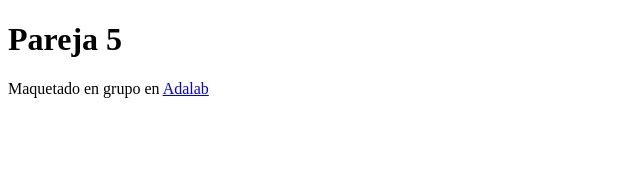
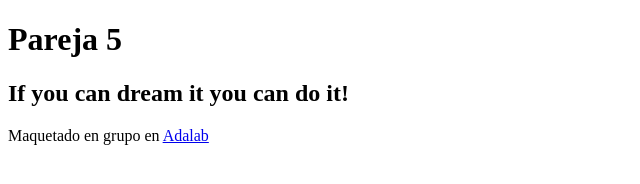
Before and after one commit to Nymesia47/ejercicios-para-el-pair, a plain HTML site: page index.html in a window 1280 px wide. Shown: the whole page, without its empty margins (0-640 px from the left). Drawn offline with Linux system fonts and the light colour scheme.

Commit message:
motivational quote added

```diff
--- a/index.html
+++ b/index.html
@@ -11,7 +11,9 @@
         <h1>Pareja 5</h1>
     </header>
     <main>
-        <section class="motivacion"></section>
+        <section class="motivacion">
+            <h2>If you can dream it you can do it!</h2>
+        </section>
         <section class="contenido"></section>
     </main>
     <footer>
```
